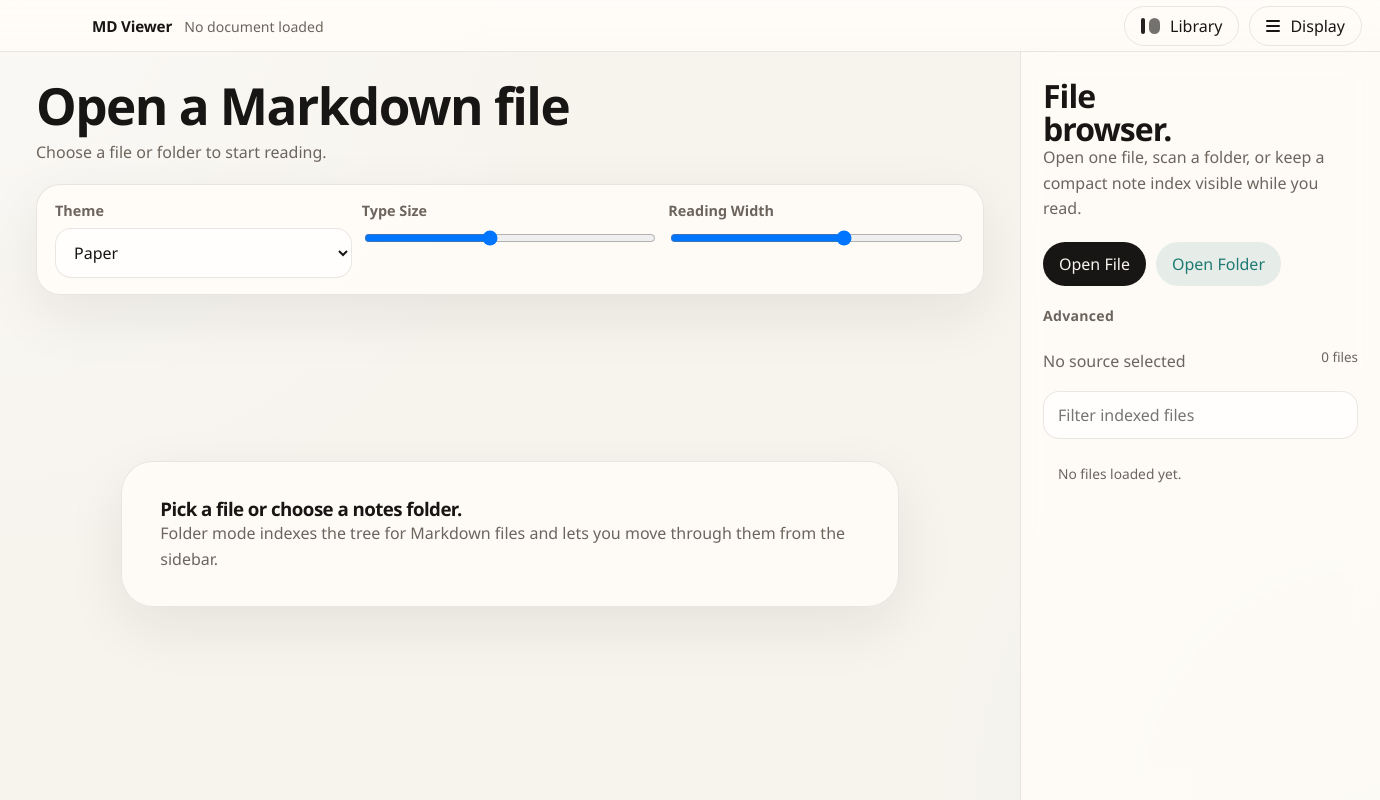
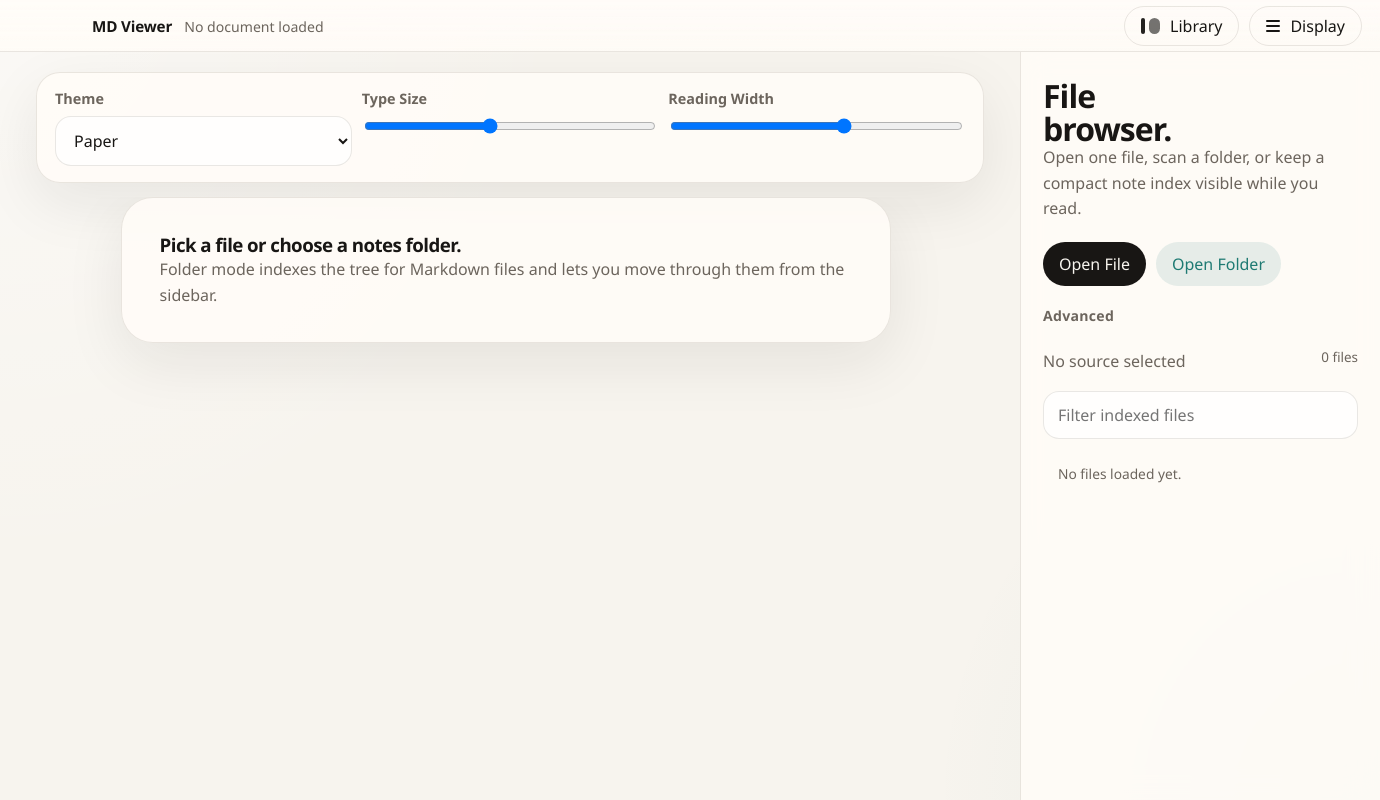
Before and after one commit to magbicaleman/md-viewer, an Electron app: page src/index.html in a window 1380 px wide. Drawn offline with Linux system fonts and the light colour scheme; no server answers.

Commit message:
Lock app chrome and simplify reader header

```diff
--- a/src/index.html
+++ b/src/index.html
@@ -41,13 +41,6 @@
       </header>
 
       <main class="reader-shell">
-        <header class="reader-header">
-          <div>
-            <h2 id="documentTitle" class="document-title">Open a Markdown file</h2>
-            <p id="documentPath" class="document-path">Choose a file or folder to start reading.</p>
-          </div>
-        </header>
-
         <section id="settingsPanel" class="settings-panel">
           <label class="control">
             <span>Theme</span>
@@ -71,6 +64,7 @@
 
         <div id="statusBanner" class="status-banner" hidden></div>
 
+        <div class="reader-content">
           <section id="emptyState" class="empty-state">
             <div class="empty-card">
               <h3>Pick a file or choose a notes folder.</h3>
@@ -81,6 +75,7 @@
           </section>
 
           <article id="markdownContent" class="markdown-body" hidden></article>
+        </div>
       </main>
 
       <aside class="sidebar">
--- a/src/renderer.js
+++ b/src/renderer.js
@@ -40,8 +40,6 @@ const elements = {
   fileCount: document.querySelector("#fileCount"),
   rootLabel: document.querySelector("#rootLabel"),
   titlebarDocumentName: document.querySelector("#titlebarDocumentName"),
-  documentTitle: document.querySelector("#documentTitle"),
-  documentPath: document.querySelector("#documentPath"),
   markdownContent: document.querySelector("#markdownContent"),
   emptyState: document.querySelector("#emptyState"),
   statusBanner: document.querySelector("#statusBanner"),
@@ -192,8 +190,6 @@ async function openMarkdownFile(filePath) {
 
     state.currentPath = file.absolutePath;
     elements.titlebarDocumentName.textContent = file.name;
-    elements.documentTitle.textContent = file.name;
-    elements.documentPath.textContent = file.absolutePath;
     elements.markdownContent.innerHTML = html;
     updateEmptyState();
     renderFileList();
--- a/src/styles.css
+++ b/src/styles.css
@@ -61,10 +61,11 @@ body[data-theme="graphite"] {
 html,
 body {
   margin: 0;
-  min-height: 100%;
+  height: 100%;
 }
 
 body {
+  overflow: hidden;
   font-family: var(--ui-font);
   color: var(--text);
   background:
@@ -440,34 +441,13 @@ select {
 .reader-shell {
   display: flex;
   flex-direction: column;
-  gap: 18px;
+  gap: 14px;
   grid-column: 1;
   grid-row: 2;
+  min-height: 0;
   min-width: 0;
-  padding: 28px 36px 44px;
-}
-
-.reader-header {
-  display: flex;
-  align-items: flex-start;
-  justify-content: flex-start;
-}
-
-.reader-header > :first-child {
-  flex: 1;
-  min-width: 0;
-}
-
-.document-title {
-  font-size: clamp(2rem, 4vw, 3.2rem);
-  line-height: 0.98;
-  max-width: 100%;
-  overflow-wrap: anywhere;
-}
-
-.document-path {
-  margin-top: 10px;
-  overflow-wrap: anywhere;
+  overflow: hidden;
+  padding: 20px 36px 44px;
 }
 
 .root-label {
@@ -529,10 +509,20 @@ body[data-sidebar="closed"] .sidebar-inner {
   color: var(--status-error-text);
 }
 
+.reader-content {
+  display: flex;
+  flex: 1;
+  flex-direction: column;
+  gap: 16px;
+  min-height: 0;
+  overflow: auto;
+  padding-right: 8px;
+}
+
 .empty-state {
   display: grid;
   place-items: center;
-  flex: 1;
+  flex: 0 0 auto;
 }
 
 .empty-card,
```
Lines whose indentation alone changed are shown as unchanged.
